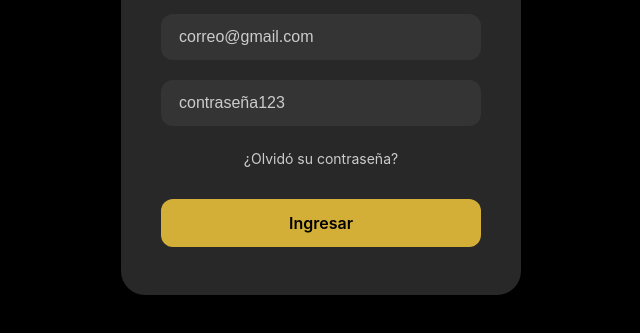
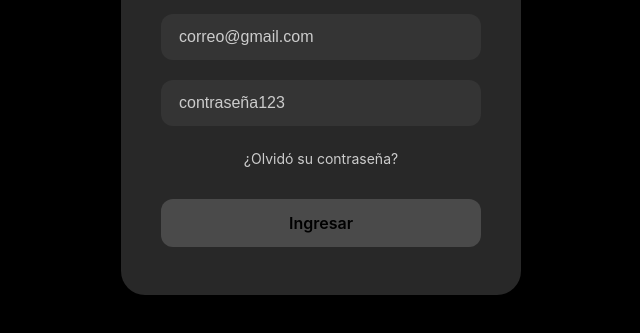
Before and after one commit to Daerk-z/Daerk-z.github.io, a plain HTML site: page inicio-sesion.html in a window 1280 px wide. Shown: the part 335-668 px from the top of the page, without its empty margins (319-959 px from the left). Drawn offline with Linux system fonts and the light colour scheme.

Commit message:
Changed colors into inicio-sesion.css

```diff
--- a/css/inicio-sesion.css
+++ b/css/inicio-sesion.css
@@ -79,7 +79,7 @@ body {
     width: 100%;
     padding: 14px 24px;
     margin-top: 12px;
-    background: #D4AF37;
+    background: #4a4a4a;
     color: #000000;
     font-size: 16px;
     font-weight: 600;
@@ -92,7 +92,7 @@ body {
 }
 
 .login-btn:hover {
-    background: #e0c04a;
+    background: #4a4444;
 }
 
 .login-btn:active {
```
